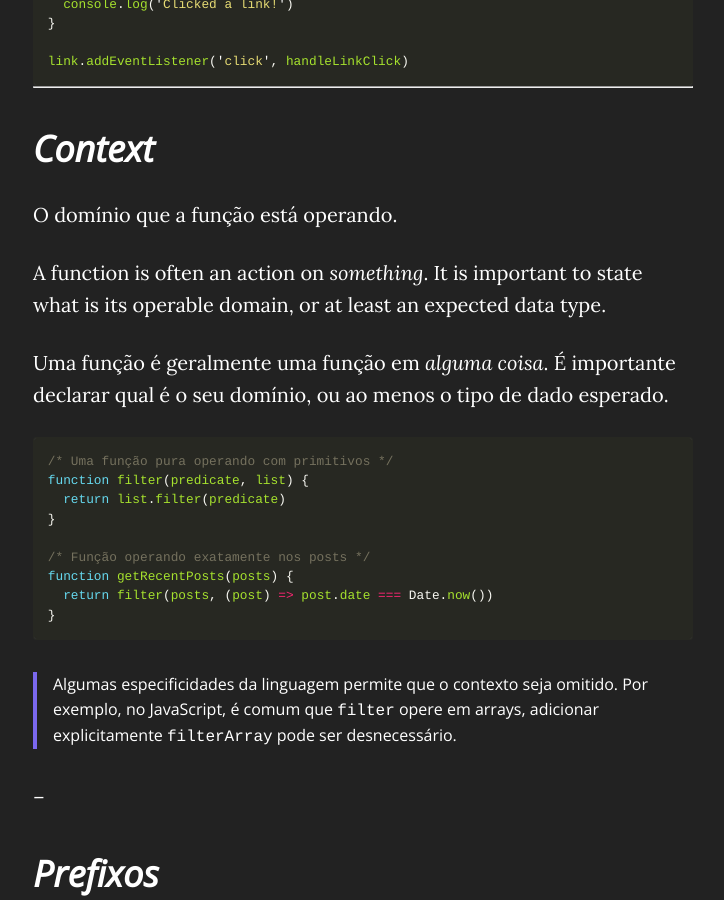
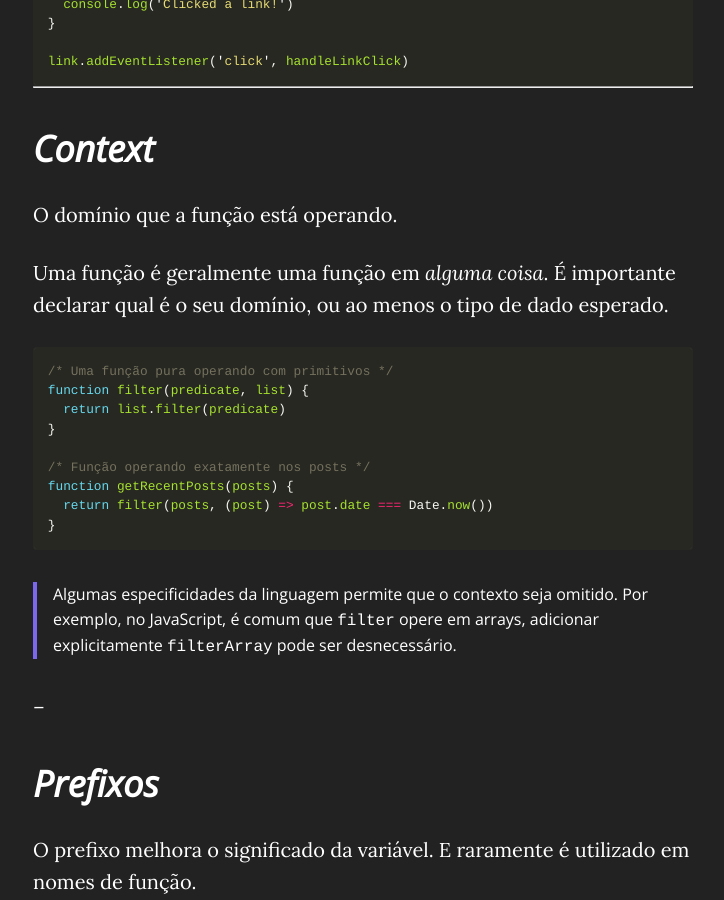
Before and after one commit to nelsongustavo/nelsongustavo.github.io, a Jekyll site: the page built from _posts/2021-01-19-guia-definitivo-para-nomear-variaveis.markdown, in a window 1280 px wide and 900 px high, scrolled down 7332 px. Shown: the whole window, without its empty margins (277-1001 px from the left). Built offline with Jekyll 4.4.1, drawn with Linux system fonts in a browser that asks for light colours.

Commit message:
Removing english stuff

````diff
--- a/_posts/2021-01-19-guia-definitivo-para-nomear-variaveis.markdown
+++ b/_posts/2021-01-19-guia-definitivo-para-nomear-variaveis.markdown
@@ -245,8 +245,6 @@ link.addEventListener('click', handleLinkClick)
 
 O domínio que a função está operando.
 
-A function is often an action on _something_. It is important to state what is its operable domain, or at least an expected data type.
-
 Uma função é geralmente uma função em _alguma coisa_. É importante declarar qual é o seu domínio, ou ao menos o tipo de dado esperado.
 
 ```js
````
